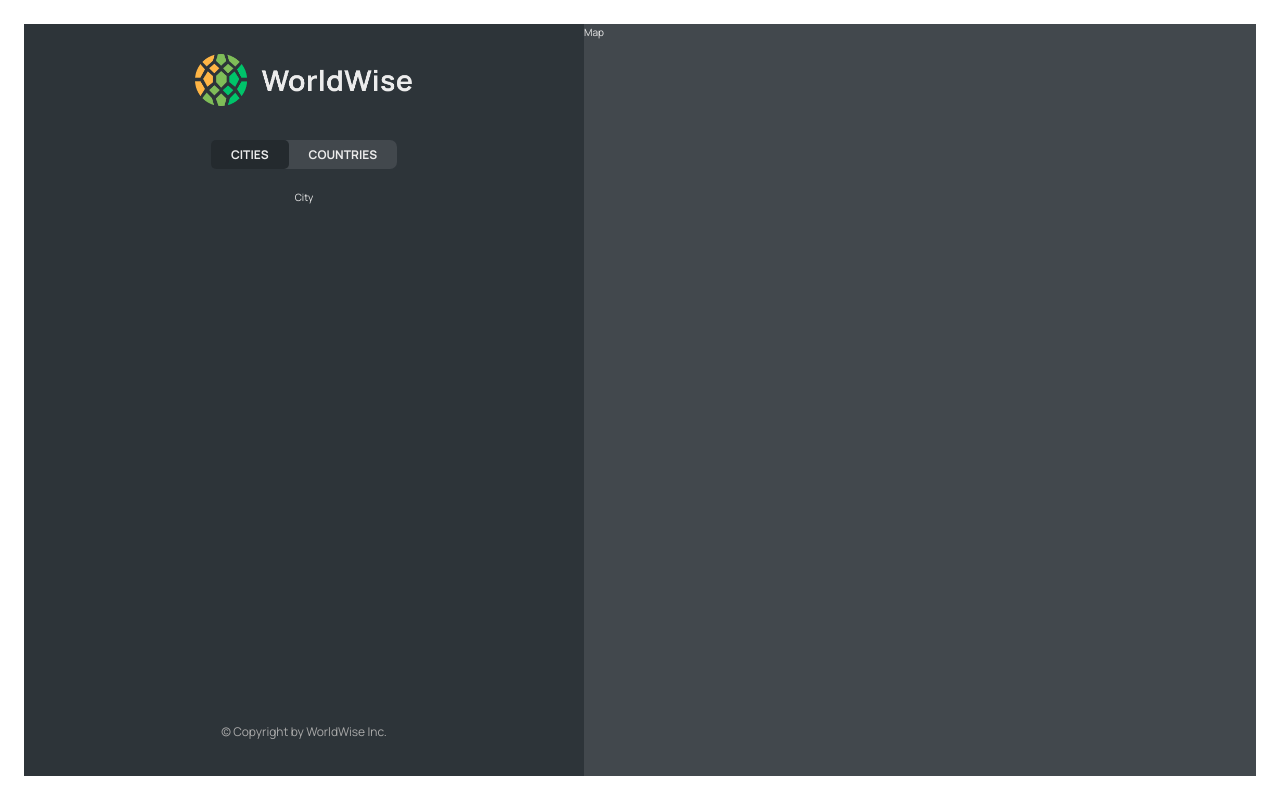
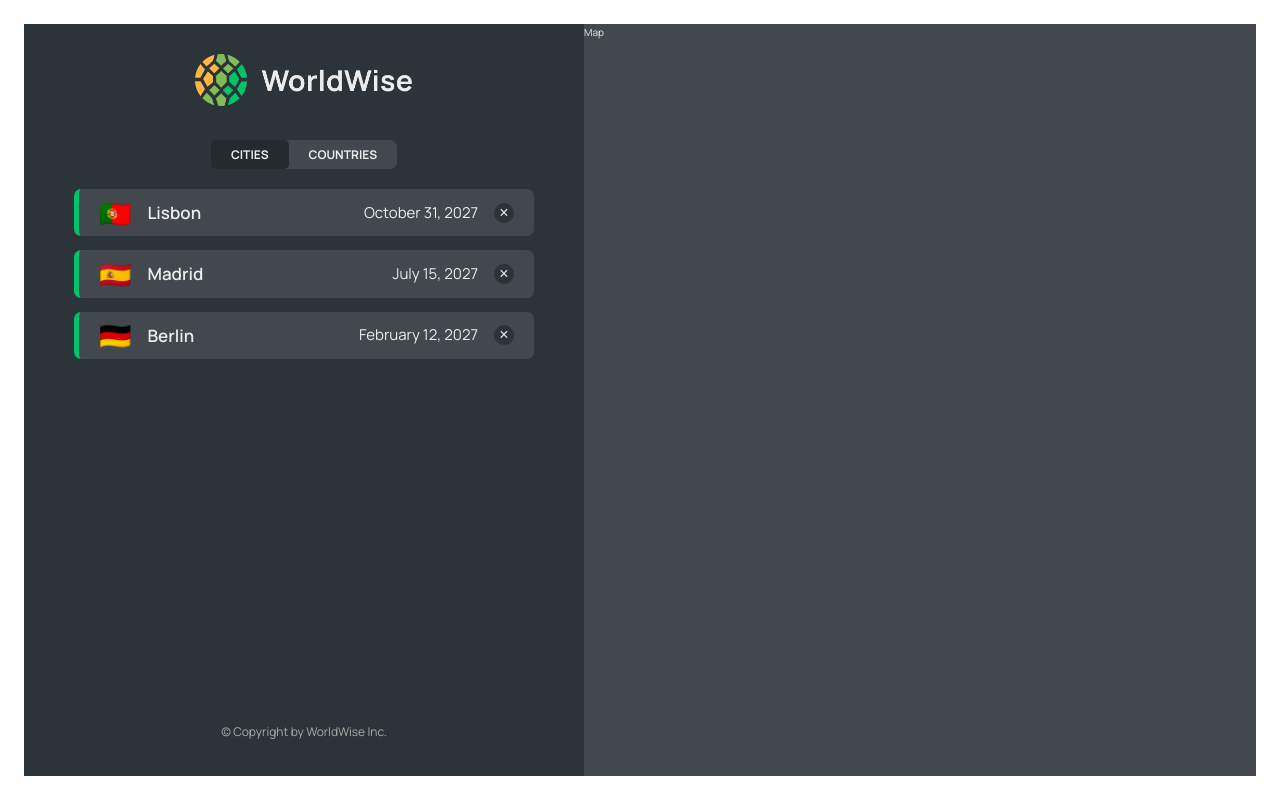
Before and after one commit to 1806397/worldwise, a React (Vite) app: page /app/cities in a window 1280 px wide. Built offline with nearby package versions, Linux system fonts and the light colour scheme; data requests are answered from the project's data file.

Commit message:
Implemented city list

```diff
--- /dev/null
+++ b/data/cities.json
@@ -0,0 +1,40 @@
+{
+  "cities": [
+    {
+      "cityName": "Lisbon",
+      "country": "Portugal",
+      "emoji": "🇵🇹",
+      "date": "2027-10-31T15:59:59.138Z",
+      "notes": "My favorite city so far!",
+      "position": {
+        "lat": 38.727881642324164,
+        "lng": -9.140900099907554
+      },
+      "id": 73930385
+    },
+    {
+      "cityName": "Madrid",
+      "country": "Spain",
+      "emoji": "🇪🇸",
+      "date": "2027-07-15T08:22:53.976Z",
+      "notes": "",
+      "position": {
+        "lat": 40.46635901755316,
+        "lng": -3.7133789062500004
+      },
+      "id": 17806751
+    },
+    {
+      "cityName": "Berlin",
+      "country": "Germany",
+      "emoji": "🇩🇪",
+      "date": "2027-02-12T09:24:11.863Z",
+      "notes": "Amazing 😃",
+      "position": {
+        "lat": 52.53586782505711,
+        "lng": 13.376933665713324
+      },
+      "id": 98443197
+    }
+  ]
+}
--- a/package.json
+++ b/package.json
@@ -7,9 +7,11 @@
     "dev": "vite",
     "build": "vite build",
     "lint": "eslint . --ext js,jsx --report-unused-disable-directives --max-warnings 0",
-    "preview": "vite preview"
+    "preview": "vite preview",
+    "server": "json-server --watch data/cities.json --port 8000 --delay 500"
   },
   "dependencies": {
+    "json-server": "^0.17.3",
     "react": "^18.2.0",
     "react-dom": "^18.2.0",
     "react-router-dom": "^6.14.2"
--- a/src/App.jsx
+++ b/src/App.jsx
@@ -5,7 +5,27 @@ import Homepage from "../src/pages/Homepage";
 import PageNotFound from "./pages/PageNotFound";
 import AppLayout from "./pages/AppLayout";
 import Login from "./pages/Login";
+import CityList from "./components/CityList";
+import { useEffect, useState } from "react";
+const BASE_URL = "http://localhost:8000";
 function App() {
+  const [cities, setCities] = useState([]);
+  const [isLoading, setIsLoading] = useState(false);
+  useEffect(function () {
+    async function fetchCities() {
+      try {
+        setIsLoading(true);
+        const res = await fetch(`${BASE_URL}/cities`);
+        const data = await res.json();
+        setCities(data);
+      } catch {
+        alert("There was an error while loading data....");
+      } finally {
+        setIsLoading(false);
+      }
+    }
+    fetchCities();
+  }, []);
   return (
     <BrowserRouter>
       <Routes>
@@ -13,7 +33,15 @@ function App() {
         <Route path="product" element={<Product />} />
         <Route path="pricing" element={<Pricing />} />
         <Route path="app" element={<AppLayout />}>
-          <Route index path="cities" element={<p>City</p>} />
+          <Route
+            index
+            path="cities"
+            element={<CityList cities={cities} isLoading={isLoading} />}
+          />
+          {/* <Route
+            path="cities"
+            element={<CityList cities={cities} isLoading={isLoading} />}
+          /> */}
           <Route path="countries" element={<p>Country</p>} />
           <Route path="form" element={<p>form</p>} />
         </Route>
--- /dev/null
+++ b/src/components/CityItem.jsx
@@ -0,0 +1,20 @@
+import styles from "./CityItem.module.css";
+const formatDate = (date) =>
+  new Intl.DateTimeFormat("en", {
+    day: "numeric",
+    month: "long",
+    year: "numeric",
+  }).format(new Date(date));
+
+function CityItem({ city }) {
+  const { cityName, emoji, date } = city;
+  return (
+    <li className={styles.cityItem}>
+      <span className={styles.emoji}>{emoji}</span>
+      <h3 className={styles.name}>{cityName}</h3>
+      <time className={styles.date}>{formatDate(date)}</time>
+      <button className={styles.deleteBtn}>&times;</button>
+    </li>
+  );
+}
+export default CityItem;
--- /dev/null
+++ b/src/components/CityList.jsx
@@ -0,0 +1,19 @@
+import CityItem from "./CityItem";
+import styles from "./CityList.module.css";
+import Spinner from "./Spinner";
+import Message from "./Message";
+function CityList({ cities, isLoading }) {
+  if (isLoading) return <Spinner />;
+  if (!cities.length)
+    return (
+      <Message message="get your first vity by clicking on a city on the map" />
+    );
+  return (
+    <ul className={styles.cityList}>
+      {cities.map((city) => (
+        <CityItem city={city} key={city.id} />
+      ))}
+    </ul>
+  );
+}
+export default CityList;
```
Also changed, not shown: .eslintrc.cjs, 1 other file (tests, documents, lock files or other folders).
